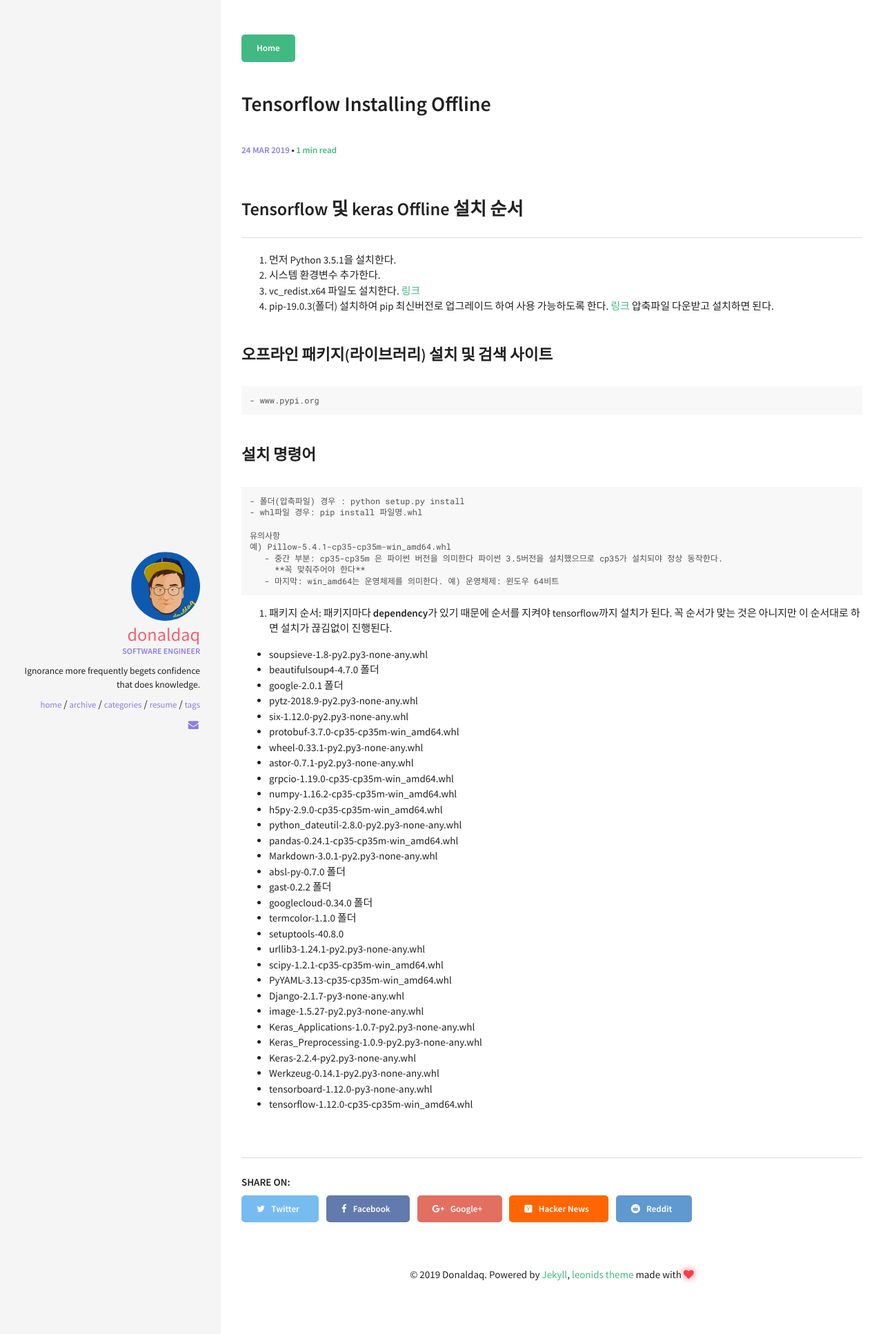
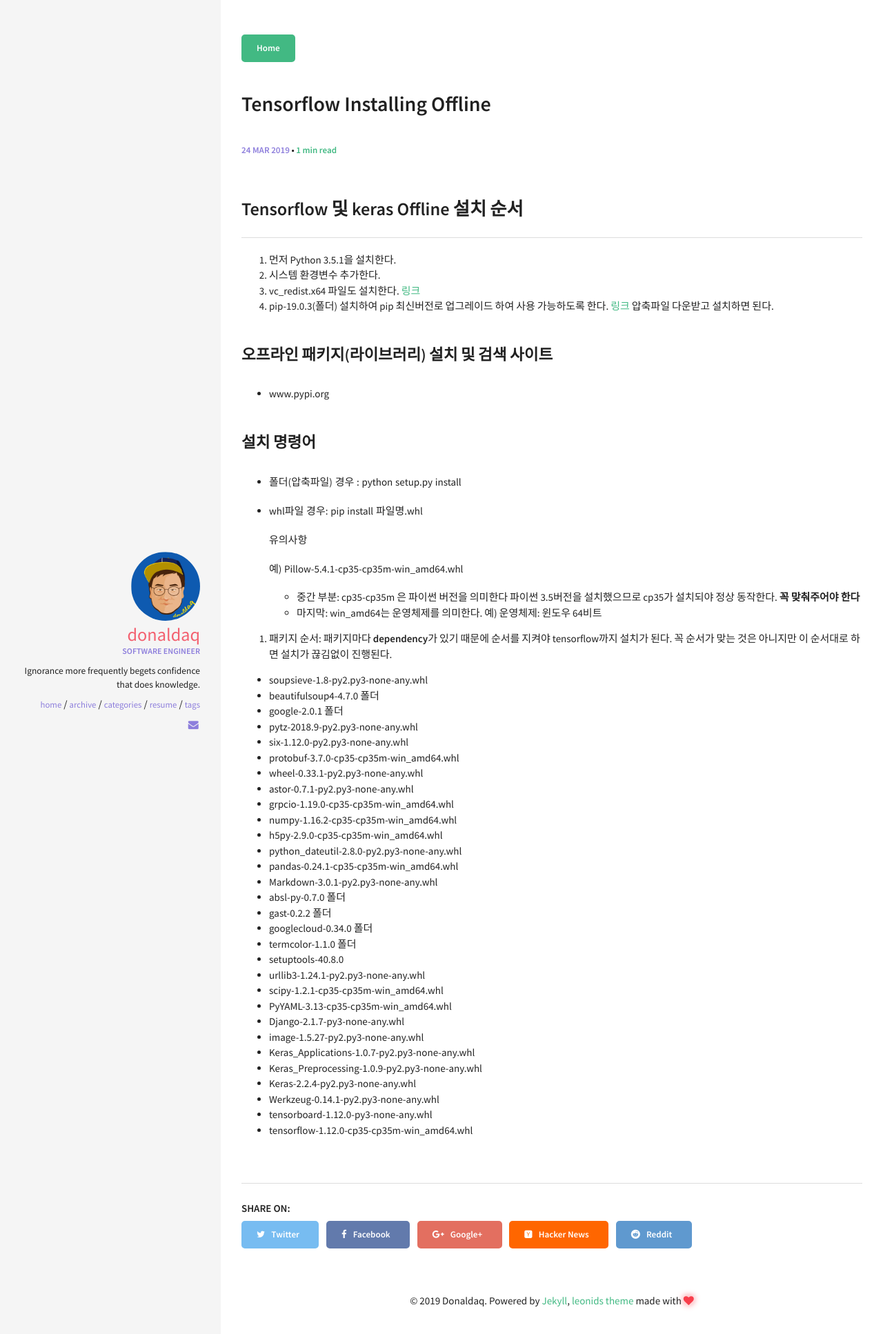
Before and after one commit to donaldaq/donaldaq.github.io, a Jekyll site: the page built from _posts/2019-03-24-Challenge - Tensorflow Installing Offline.md, in a window 1280 px wide. Shown: the top 1934 px of the page at 69% size. Built offline with Jekyll 4.4.1, drawn with Linux system fonts in a browser that asks for light colours.

```diff
--- a/_posts/2019-03-24-Challenge - Tensorflow Installing Offline.md
+++ b/_posts/2019-03-24-Challenge - Tensorflow Installing Offline.md
@@ -15,18 +15,23 @@ comments: true
 
 ### 오프라인 패키지(라이브러리) 설치 및 검색 사이트
 
-	- www.pypi.org
+- www.pypi.org
 
 ### 설치 명령어
 
-	- 폴더(압축파일) 경우 : python setup.py install
-	- whl파일 경우: pip install 파일명.whl
+ - 폴더(압축파일) 경우 : python setup.py install
 
-	유의사항
-	예) Pillow-5.4.1-cp35-cp35m-win_amd64.whl
-	   - 중간 부분: cp35-cp35m 은 파이썬 버전을 의미한다 파이썬 3.5버전을 설치했으므로 cp35가 설치되야 정상 동작한다.
-	     **꼭 맞춰주어야 한다**
-	   - 마지막: win_amd64는 운영체제를 의미한다. 예) 운영체제: 윈도우 64비트
+ - whl파일 경우: pip install 파일명.whl
+
+
+
+   유의사항
+
+   예) Pillow-5.4.1-cp35-cp35m-win_amd64.whl
+
+   - 중간 부분: cp35-cp35m 은 파이썬 버전을 의미한다 파이썬 3.5버전을 설치했으므로 cp35가 설치되야 정상 동작한다.
+     **꼭 맞춰주어야 한다**
+   - 마지막: win_amd64는 운영체제를 의미한다. 예) 운영체제: 윈도우 64비트
 
 5. 패키지 순서: 패키지마다 **dependency**가 있기 때문에 순서를 지켜야 tensorflow까지 설치가 된다.
    꼭 순서가 맞는 것은 아니지만 이 순서대로 하면 설치가 끊김없이 진행된다.
```
